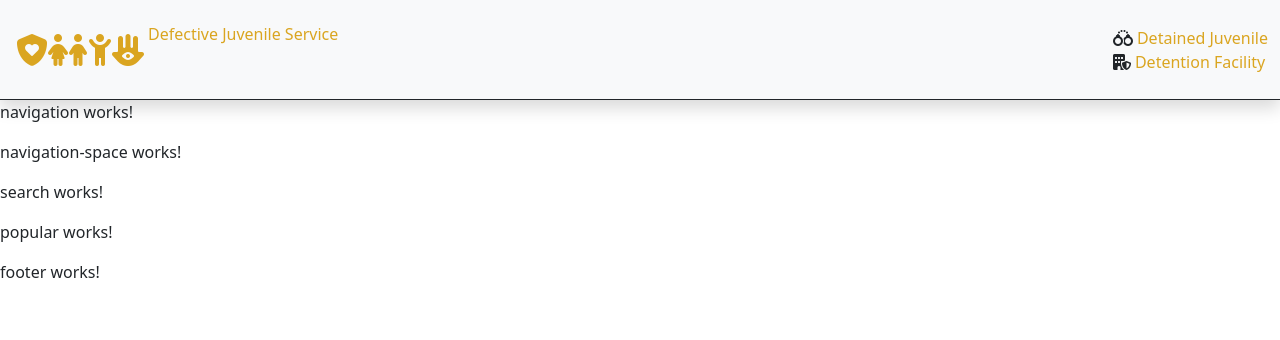
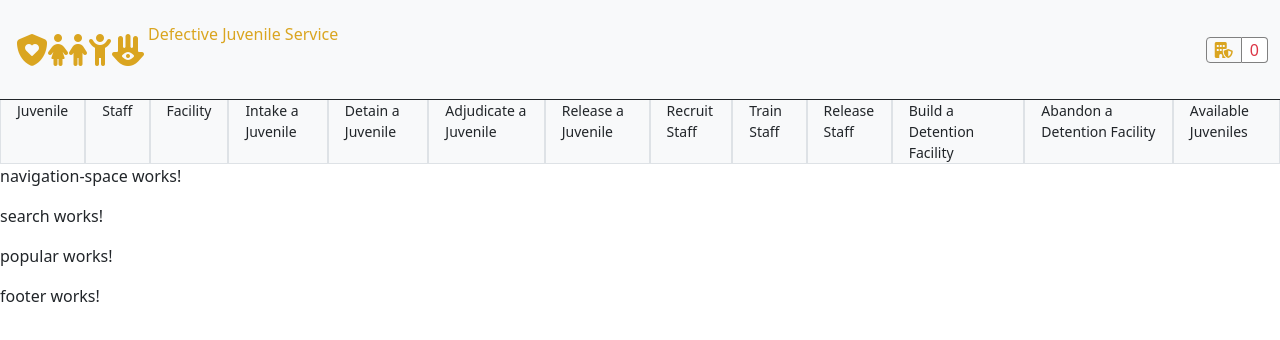
Before and after one commit to jchen127/ClientServerSimulator, an Angular app in the folder defectiveClient/: page / in a window 1280 px wide. Shown: the top 340 px of the page. Built offline with nearby package versions, Linux system fonts and the light colour scheme.

Commit message:
Setup Still 3

```diff
--- a/defectiveClient/src/app/headline/headline.component.html
+++ b/defectiveClient/src/app/headline/headline.component.html
@@ -1,25 +1,39 @@
 
 <div class="container-fluid shadow border-bottom border-dark bg-light d-flex justify-content-md-between justify-content-center align-items-center">
+
 
   <div class="d-flex">
     <div class="m-1 logo">
       <i class="fa-solid fa-shield-heart"></i><i class="fa-solid fa-children"></i><i class="fa-solid fa-child-reaching"></i><i class="fa-solid fa-hamsa"></i>
     </div>
 
-    <div class="headline_text" *ngIf="visibleIfGreaterThanXSWidth()">{{logoText}}</div>
+    <div class="headline_text" >{{logoText}}</div>
   </div>
 
+
   <section>
-    <div class="d-flex">
-      <i class="fa-solid fa-handcuffs m-1"></i>
-      <div class="headline_text" *ngIf="visibleIfGreaterThanXSWidth()">{{detainJuvenileText}}</div>
-    </div>
 
-    <div class="d-flex">
-      <i class="fa-solid fa-building-shield m-1"></i>
-      <div class="headline_text" *ngIf="visibleIfGreaterThanXSWidth()">{{detentionFacilityText}}</div>
-    </div>
+
+    <article>
+      <!-- detention facilities -->
+      <div class="d-flex headline_text">
+        <!-- ico, this needs tooltip pop up. absolutely and the description will go to tooltip -->
+        <div [ngStyle]="GrayBorderFirstPill()" data-bs-toggle="tooltip" data-bs-placement="top" title="Tooltip on top" class="tool_tip px-2 rounded-start">
+          <i class="fa-solid fa-building-shield"></i>
+        </div>
+
+        <!-- number -->
+        <div [ngStyle]="GrayBorderSecondPill()" [ngClass]="{'text-danger': detentionFacilityAvailable < 1, 'text-warning': detentionFacilityAvailable>0}" class="px-2 bg-white rounded-end" [innerText]="detentionFacilityAvailable">
+        </div>
+      </div>
+    </article>
+
+
+
   </section>
+
+
+
 
 
 
--- a/defectiveClient/src/app/headline/headline.component.ts
+++ b/defectiveClient/src/app/headline/headline.component.ts
@@ -1,43 +1,65 @@
-import { Component, OnInit } from '@angular/core';
+import { Component, OnInit, OnDestroy } from '@angular/core';
 import {WidthServiceService} from "../width-service.service";
+
 
 @Component({
   selector: 'app-headline',
   templateUrl: './headline.component.html',
   styleUrls: ['./headline.component.scss']
 })
-export class HeadlineComponent implements OnInit {
+export class HeadlineComponent implements OnInit, OnDestroy {
 
   detainJuvenileText: string;
+  juvenileDetained: number;
+
   detentionFacilityText: string;
+  detentionFacilityAvailable: number; //each detention facility can only take 50 juveniles
+
+  staffText: string;
+  staffsAvailable: number; //1 staff per 10 juveniles. Otherwise juveniles will be upset.
+
   logoText: string;
+
+
 
   constructor(private windowService: WidthServiceService) {
     this.detentionFacilityText = 'Detention Facility';
     this.detainJuvenileText = 'Detained Juvenile';
     this.logoText = 'Defective Juvenile Service';
+    this.staffText = "Available Staffs";
+    this.juvenileDetained = 0;
+    this.detentionFacilityAvailable = 0;
+    this.staffsAvailable = 0;
   }
 
   ngOnInit(): void {
 
-    console.log(`OnInit() ${window.innerWidth}`);
+
+
 
   }
 
-  /**
-   * TODO:
-   * this method needs to be implemented by service dependency injection so the calling method via *ngIf will structurally remove
-   * the content if ViewWidth is lesser than 768px
-   *
-   * @return {boolean} true or false
-   */
-  visibleIfGreaterThanXSWidth(): boolean{
+  ngOnDestroy(): void {
 
-   // currently, set to true at all time, meaning visible at all times.
 
-    console.log(`Current width is notated as: ${this.windowService.getNativeWindow().screen.width}`);
 
-    return true;
   }
 
+  /***
+   * This should be done via CSS because this is inherently not an interactive component.
+   * But for the sake of this project, I will try to make everything angular. Inherently
+   * non-interactive component that never change should be coded in CSS in my opinion.
+   */
+  GrayBorderFirstPill(): object{
+
+    return {'border-color': 'gray', 'border-style': 'solid', 'border-width': '1px'  };
+  }
+
+  GrayBorderSecondPill(): object{
+
+    return {'border-style': 'solid solid solid none', 'border-color': 'gray', 'border-width': "1px"}
+
+  }
+
+
 }
--- a/defectiveClient/src/app/navigation/navigation.component.html
+++ b/defectiveClient/src/app/navigation/navigation.component.html
@@ -1 +1,22 @@
-<p>navigation works!</p>
+
+<section class="d-flex justify-content-center">
+
+  <div class="bg-light border-start border-end border-bottom small px-3">Juvenile</div>
+  <div class="bg-light border-start border-end border-bottom small px-3">Staff</div>
+  <div class="bg-light border-start border-end border-bottom small px-3">Facility</div>
+
+  <div class="bg-light border-start border-end border-bottom small px-3">Intake a Juvenile</div>
+  <div class="bg-light border-start border-end border-bottom small px-3">Detain a Juvenile</div>
+  <div class="bg-light border-start border-end border-bottom small px-3">Adjudicate a Juvenile</div>
+  <div class="bg-light border-start border-end border-bottom small px-3">Release a Juvenile</div>
+
+  <div class="bg-light border-start border-end border-bottom small px-3">Recruit Staff</div>
+  <div class="bg-light border-start border-end border-bottom small px-3">Train Staff</div>
+  <div class="bg-light border-start border-end border-bottom small px-3">Release Staff</div>
+
+  <div class="bg-light border-start border-end border-bottom small px-3">Build a Detention Facility</div>
+  <div class="bg-light border-start border-end border-bottom small px-3">Abandon a Detention Facility</div>
+  <div class="bg-light border-start border-end border-bottom small px-3">Available Juveniles</div>
+
+
+</section>
```
Also changed, not shown: defectiveClient/Application MD/Application.MD (added, +3 -0 lines), defectiveClient/Application MD/Facility.MD (added, +31 -0 lines), defectiveClient/Application MD/Juvenile.MD (added, +44 -0 lines), defectiveClient/Application MD/Staff.MD (added), defectiveClient/src/app/headline/readme.MD (added), defectiveClient/src/app/navigation-space/readme.MD (added), defectiveClient/src/app/navigation/readme.MD (added), 2 other files (tests, documents, lock files or other folders).
